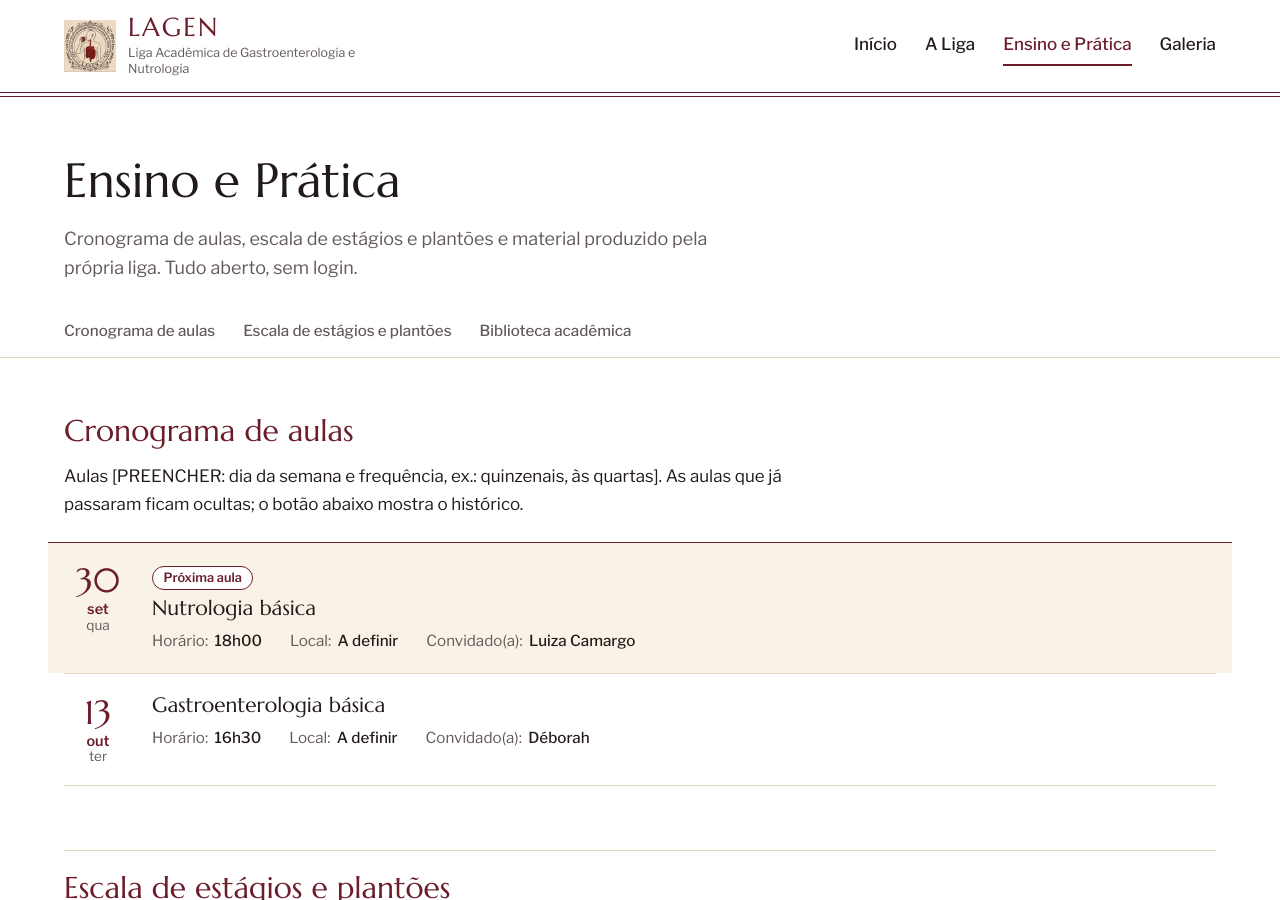
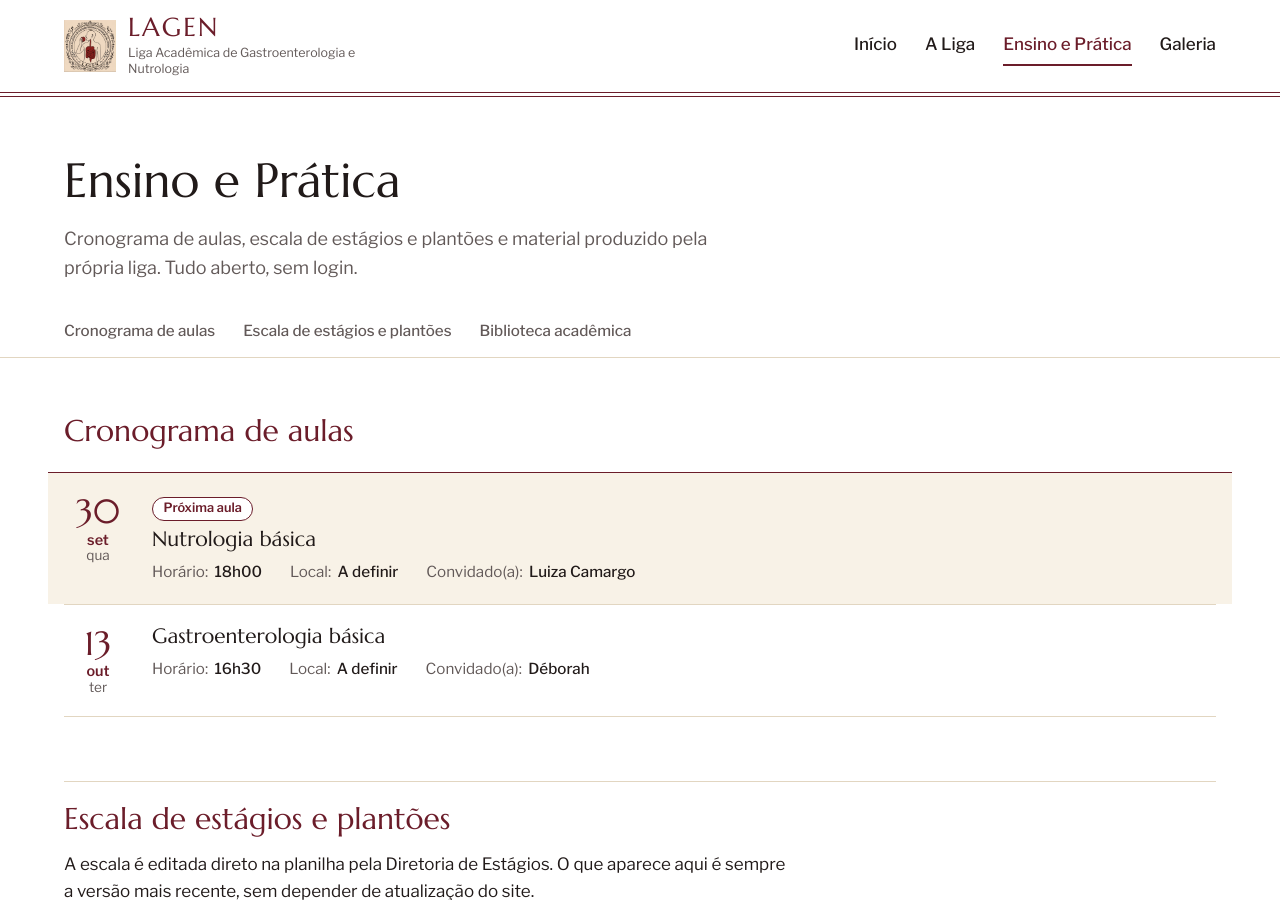
Before and after one commit to LAGENuniderp/lagen-uniderp.github.io, a Jekyll site: the page built from ensino/index.md, in a window 1280 px wide and 900 px high. Built offline with Jekyll 4.4.1, drawn with Linux system fonts in a browser that asks for light colours.

Commit message:
Remove texto de preencher do cronograma de aulas

```diff
--- a/ensino/index.md
+++ b/ensino/index.md
@@ -5,9 +5,6 @@ description: Cronograma de aulas, escala de estágios e plantões e biblioteca a
 ---
 
 ## Cronograma de aulas {#cronograma}
-
-Aulas [PREENCHER: dia da semana e frequência, ex.: quinzenais, às quartas].
-As aulas que já passaram ficam ocultas; o botão abaixo mostra o histórico.
 
 {% include cronograma.html %}
 
```
